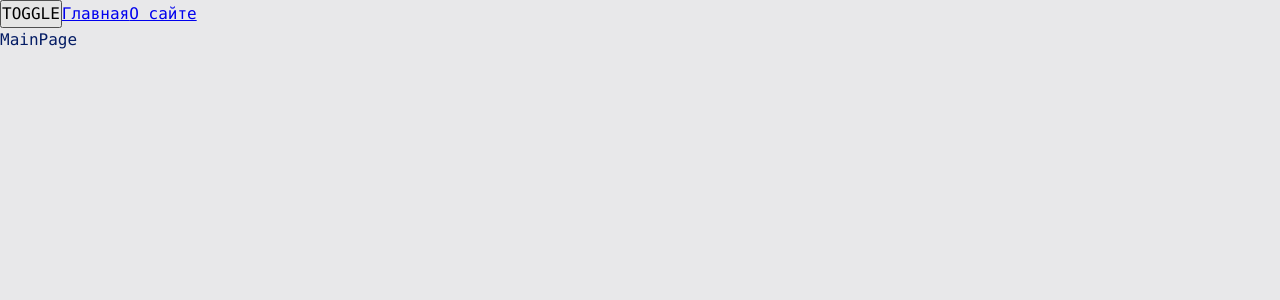
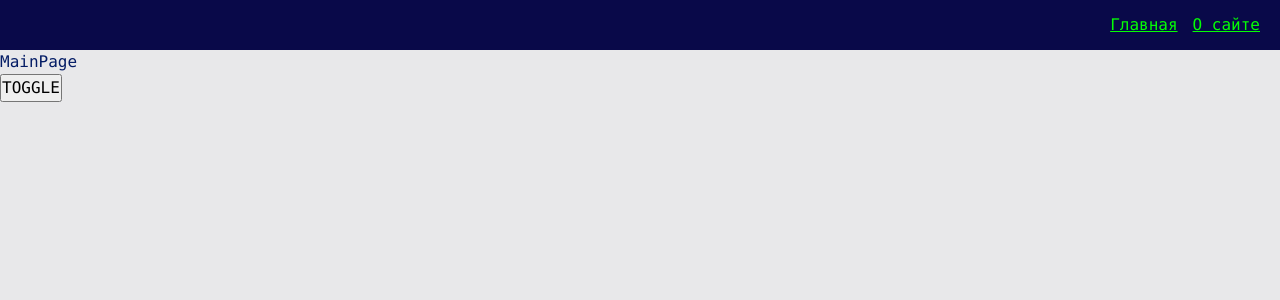
Before and after one commit to iJoise/react-advanced, a React app: page / in a window 1280 px wide. Shown: the top 300 px of the page. Built offline with nearby package versions, Linux system fonts and the light colour scheme.

Commit message:
Add Navbar and AppLink

```diff
--- a/src/app/App.tsx
+++ b/src/app/App.tsx
@@ -1,9 +1,9 @@
 import React from 'react';
 import { useTheme } from 'app/providers/ThemeProvider';
-import { Link } from 'react-router-dom';
 import { classNames } from 'shared/lib/classNames';
 import './styles/index.scss';
 import { AppRouter } from 'app/router';
+import { Navbar } from 'widgets/Navbar';
 
 
 const App = () => {
@@ -11,10 +11,9 @@
 
 	return (
 		<div className={classNames('app', {}, [theme])}>
+			<Navbar/>
+			<AppRouter/>
 			<button onClick={toggleTheme}>TOGGLE</button>
-			<Link to={'/'}>Главная</Link>
-			<Link to={'/about'}>О сайте</Link>
-			<AppRouter/>
 		</div>
 	);
 };
--- a/src/app/router/index.ts
+++ b/src/app/router/index.ts
@@ -1 +1 @@
-export { AppRouter } from 'app/router/ui/AppRouter';
+export { AppRouter } from './ui/AppRouter';
--- a/src/app/styles/themes/dark.scss
+++ b/src/app/styles/themes/dark.scss
@@ -1,6 +1,9 @@
 .app.dark {
     --bg-color: #090949;
+    --inverted-bg-color: #e8e8ea;
 
     --primary-color: #049604;
     --secondary-color: #04ff04;
+    --inverted-primary-color: #0232c2;
+    --inverted-secondary-color: #0449e0;
 }
--- a/src/app/styles/themes/normal.scss
+++ b/src/app/styles/themes/normal.scss
@@ -1,6 +1,9 @@
 .app.light {
     --bg-color: #e8e8ea;
+    --inverted-bg-color: #090949;
 
     --primary-color: #041c65;
     --secondary-color: #0449e0;
+    --inverted-primary-color: #049604;
+    --inverted-secondary-color: #04ff04;
 }
--- a/src/app/styles/variables/global.scss
+++ b/src/app/styles/variables/global.scss
@@ -8,4 +8,7 @@
     --font-size-l: 24px;
     --font-line-l: 32px;
     --font-l: var(--font-size-l) / var(--font-line-l) var(--font-family-main);
+
+    //Размеры
+    --navbar-height: 50px
 }
--- a/src/shared/lib/classNames.ts
+++ b/src/shared/lib/classNames.ts
@@ -1,9 +1,13 @@
 type Mods = Record<string, boolean | string>
 
-export const classNames = (cls: string, mods: Mods, additional: string[]): string => {
+export const classNames = (
+	cls: string,
+	mods: Mods = {},
+	additional: string[] = []
+): string => {
 	return [
 		cls,
-		 ...additional,
+		...additional.filter(Boolean),
 		...Object.entries(mods)
 			.filter(([, value]) => Boolean(value))
 			.map(([className]) => className)
--- /dev/null
+++ b/src/shared/ui/AppLink/AppLink.module.scss
@@ -0,0 +1,11 @@
+.AppLink {
+  color: var(--primary-color);
+}
+
+.primary {
+  color: var(--primary-color);
+}
+
+.secondary {
+  color: var(--inverted-secondary-color);
+}
--- /dev/null
+++ b/src/shared/ui/AppLink/AppLink.tsx
@@ -0,0 +1,33 @@
+import { ReactNode } from 'react';
+import { classNames } from 'shared/lib/classNames';
+import { Link, LinkProps } from 'react-router-dom';
+import cls from './AppLink.module.scss';
+
+export enum AppLinkTheme {
+	PRIMARY = 'primary',
+	SECONDARY = 'secondary',
+}
+
+interface AppLinkPropsType extends LinkProps{
+	className?: string
+	children?: ReactNode
+	theme?: AppLinkTheme
+}
+
+export const AppLink = (props: AppLinkPropsType) => {
+	const {
+		className,
+		children,
+		theme = AppLinkTheme.PRIMARY,
+		...restProps
+	} = props
+
+	return (
+		<Link
+			className={classNames(cls.AppLink, {}, [className, cls[theme]])}
+			{...restProps}
+		>
+			{children}
+		</Link>
+	)
+}
--- /dev/null
+++ b/src/widgets/Navbar/index.ts
@@ -0,0 +1 @@
+export { Navbar } from './ui/Navbar';
--- /dev/null
+++ b/src/widgets/Navbar/ui/Navbar.module.scss
@@ -0,0 +1,20 @@
+.Navbar {
+  width: 100%;
+  height: var(--navbar-height);
+  background-color: var(--inverted-bg-color);
+  display: flex;
+  align-items: center;
+  padding: 20px;
+}
+
+.links {
+  margin-left: auto;
+
+  a {
+    margin-right: 15px;
+
+    &:last-child {
+      margin-right: 0;
+    }
+  }
+}
--- /dev/null
+++ b/src/widgets/Navbar/ui/Navbar.tsx
@@ -0,0 +1,30 @@
+import React from 'react';
+import { classNames } from 'shared/lib/classNames';
+import cls from './Navbar.module.scss';
+import { AppLink, AppLinkTheme } from 'shared/ui/AppLink/AppLink';
+
+interface NavbarProps {
+	className?: string
+}
+
+export const Navbar = ({ className }: NavbarProps) => {
+
+	return (
+		<div className={classNames(cls.Navbar, {}, [className])}>
+			<div className={cls.links}>
+				<AppLink
+					theme={AppLinkTheme.SECONDARY}
+					to={'/'}
+				>
+					Главная
+				</AppLink>
+				<AppLink
+					theme={AppLinkTheme.SECONDARY}
+					to={'/about'}
+				>
+					О сайте
+				</AppLink>
+			</div>
+		</div>
+	)
+}
```
Lines whose indentation alone changed are shown as unchanged.
